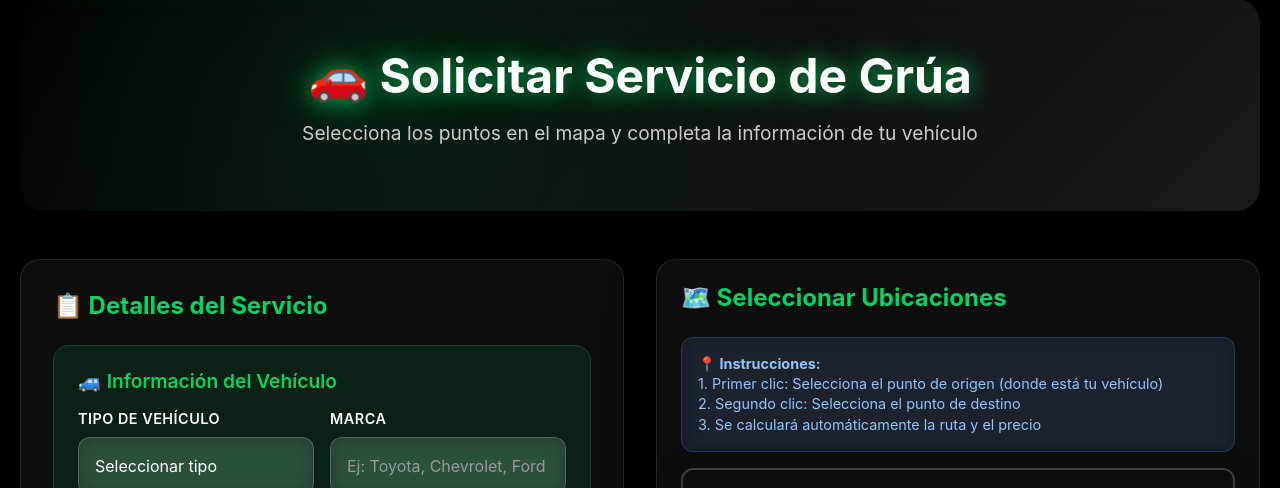
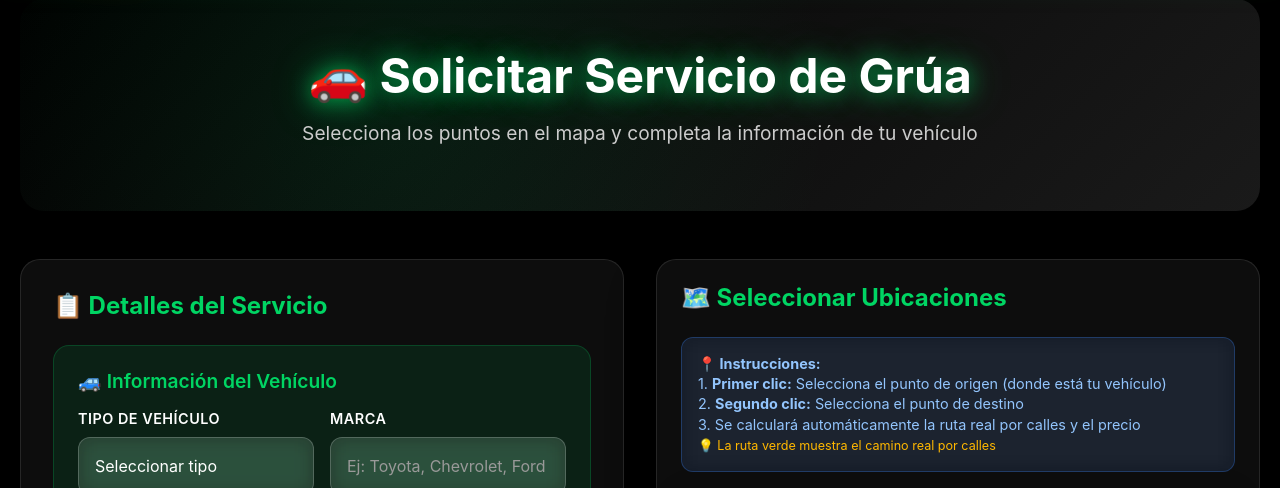
Before and after one commit to alexitico1989/grua-style-pwa, a Django app: page /solicitar-servicio/ in a window 1280 px wide. Shown: the part 108-596 px from the top of the page. Run offline with Django 4.2, Linux system fonts and the light colour scheme; a user stored in the database is signed in; a map, chart or similar area stays blank.

Commit message:
Update solicitar_servicio.html

```diff
--- a/templates/grua_app/solicitar_servicio.html
+++ b/templates/grua_app/solicitar_servicio.html
@@ -539,9 +539,10 @@
 
             <div class="instrucciones-mapa">
                 <strong>📍 Instrucciones:</strong><br>
-                1. Primer clic: Selecciona el punto de origen (donde está tu vehículo)<br>
-                2. Segundo clic: Selecciona el punto de destino<br>
-                3. Se calculará automáticamente la ruta y el precio
+                1. <strong>Primer clic:</strong> Selecciona el punto de origen (donde está tu vehículo)<br>
+                2. <strong>Segundo clic:</strong> Selecciona el punto de destino<br>
+                3. Se calculará automáticamente la ruta real por calles y el precio<br>
+                <small style="color: #FFB800;">💡 La ruta verde muestra el camino real por calles</small>
             </div>
 
             <div id="map"></div>
@@ -556,6 +557,7 @@
                 </div>
                 <div id="infoRuta" class="punto-info" style="display: none;">
                     <strong>🛣️ Distancia:</strong> <span id="distanciaRuta"></span> km
+                    <span id="duracionRuta" style="display: none; margin-left: 10px; color: #00D563;"></span>
                 </div>
             </div>
         </div>
@@ -789,13 +791,82 @@ document.addEventListener('DOMContentLoaded', function() {
     function calcularRuta() {
         if (!puntoOrigen || !puntoDestino) return;
 
-        console.log('🛣️ Calculando ruta...');
+        console.log('🛣️ Calculando ruta por calles...');
 
-        // Usar cálculo directo por defecto (más confiable)
-        calcularDistanciaDirecta();
+        // Intentar calcular ruta real por calles
+        calcularRutaReal();
     }
 
-    // Calcular distancia en línea recta
+    // Calcular ruta real usando OpenRoute Service
+    function calcularRutaReal() {
+        if (!puntoOrigen || !puntoDestino || !map) return;
+
+        const coordenadas = `${puntoOrigen.lng},${puntoOrigen.lat};${puntoDestino.lng},${puntoDestino.lat}`;
+        const url = `https://router.project-osrm.org/route/v1/driving/${coordenadas}?overview=full&geometries=geojson`;
+
+        console.log('🚗 Consultando ruta real:', url);
+
+        fetch(url)
+            .then(response => {
+                if (!response.ok) {
+                    throw new Error(`HTTP error! status: ${response.status}`);
+                }
+                return response.json();
+            })
+            .then(data => {
+                if (data.routes && data.routes.length > 0) {
+                    const ruta = data.routes[0];
+                    const distanciaKm = (ruta.distance / 1000).toFixed(2);
+                    const duracionMinutos = Math.round(ruta.duration / 60);
+
+                    console.log('✅ Ruta real obtenida:', distanciaKm, 'km,', duracionMinutos, 'min');
+
+                    // Dibujar ruta real
+                    dibujarRutaReal(ruta.geometry, distanciaKm, duracionMinutos);
+                } else {
+                    console.warn('⚠️ No se encontró ruta, usando línea recta');
+                    calcularDistanciaDirecta();
+                }
+            })
+            .catch(error => {
+                console.warn('⚠️ Error obteniendo ruta real, usando línea recta:', error);
+                calcularDistanciaDirecta();
+            });
+    }
+
+    // Dibujar la ruta real obtenida
+    function dibujarRutaReal(geometry, distanciaKm, duracionMinutos) {
+        try {
+            // Remover ruta anterior
+            if (rutaLayer) {
+                map.removeLayer(rutaLayer);
+            }
+
+            // Crear nueva ruta con los puntos de la geometría
+            const coordenadas = geometry.coordinates.map(coord => [coord[1], coord[0]]);
+
+            rutaLayer = L.polyline(coordenadas, {
+                color: '#00D563',
+                weight: 5,
+                opacity: 0.8,
+                dashArray: '10, 5'
+            }).addTo(map);
+
+            // Ajustar vista para mostrar toda la ruta
+            map.fitBounds(rutaLayer.getBounds(), { padding: [30, 30] });
+
+            // Actualizar información
+            actualizarInfoRuta(distanciaKm, duracionMinutos);
+
+            console.log('✅ Ruta real dibujada correctamente');
+
+        } catch (error) {
+            console.error('❌ Error dibujando ruta real:', error);
+            calcularDistanciaDirecta();
+        }
+    }
+
+    // Calcular distancia en línea recta (fallback)
     function calcularDistanciaDirecta() {
         if (!puntoOrigen || !puntoDestino || !map) return;
 
@@ -803,7 +874,7 @@ document.addEventListener('DOMContentLoaded', function() {
             const distancia = map.distance(puntoOrigen, puntoDestino) / 1000; // km
             const distanciaRedondeada = distancia.toFixed(2);
 
-            console.log('📏 Distancia calculada:', distanciaRedondeada, 'km');
+            console.log('📏 Distancia en línea recta:', distanciaRedondeada, 'km');
 
             // Dibujar línea recta
             if (rutaLayer) {
@@ -811,9 +882,10 @@ document.addEventListener('DOMContentLoaded', function() {
             }
 
             rutaLayer = L.polyline([puntoOrigen, puntoDestino], {
-                color: '#00D563',
+                color: '#FFB800',
                 weight: 4,
-                opacity: 0.7
+                opacity: 0.7,
+                dashArray: '15, 10'
             }).addTo(map);
 
             // Ajustar vista
@@ -821,14 +893,14 @@ document.addEventListener('DOMContentLoaded', function() {
 
             actualizarInfoRuta(distanciaRedondeada);
 
-            console.log('✅ Ruta dibujada correctamente');
+            console.log('✅ Línea recta dibujada (fallback)');
         } catch (error) {
             console.error('❌ Error calculando distancia:', error);
         }
     }
 
     // Actualizar información de la ruta
-    function actualizarInfoRuta(distanciaKm) {
+    function actualizarInfoRuta(distanciaKm, duracionMinutos = null) {
         console.log('📊 Actualizando info de ruta:', distanciaKm, 'km');
 
         // Actualizar campo del formulario
@@ -837,10 +909,17 @@ document.addEventListener('DOMContentLoaded', function() {
             inputDistancia.value = distanciaKm;
         }
 
-        // Mostrar información
+        // Mostrar información de distancia
         const spanDistancia = document.getElementById('distanciaRuta');
         if (spanDistancia) {
             spanDistancia.textContent = distanciaKm;
+        }
+
+        // Mostrar duración si está disponible
+        const duracionDiv = document.getElementById('duracionRuta');
+        if (duracionDiv && duracionMinutos) {
+            duracionDiv.textContent = `${duracionMinutos} min`;
+            duracionDiv.style.display = 'inline';
         }
 
         const infoRutaDiv = document.getElementById('infoRuta');
```
